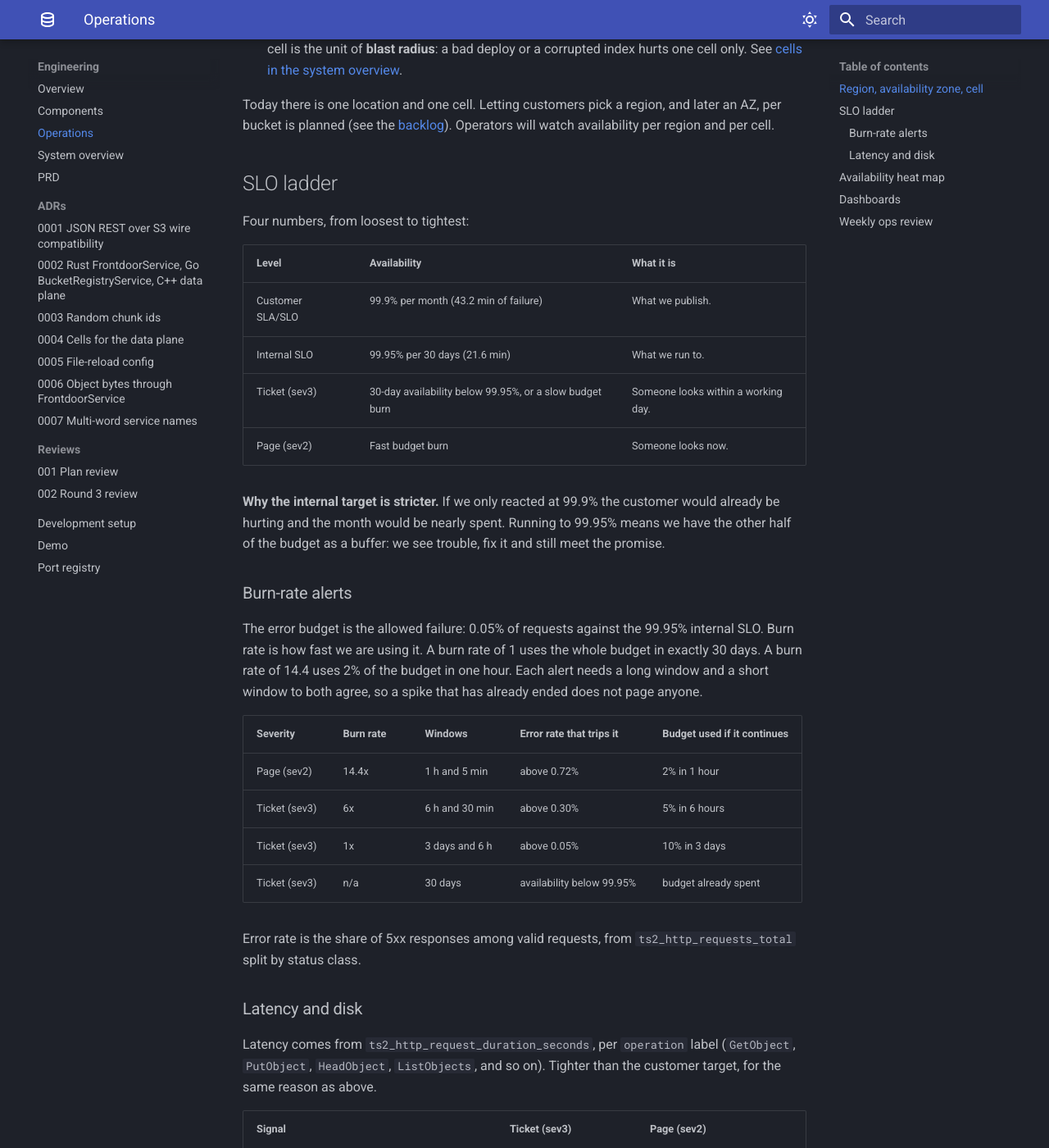
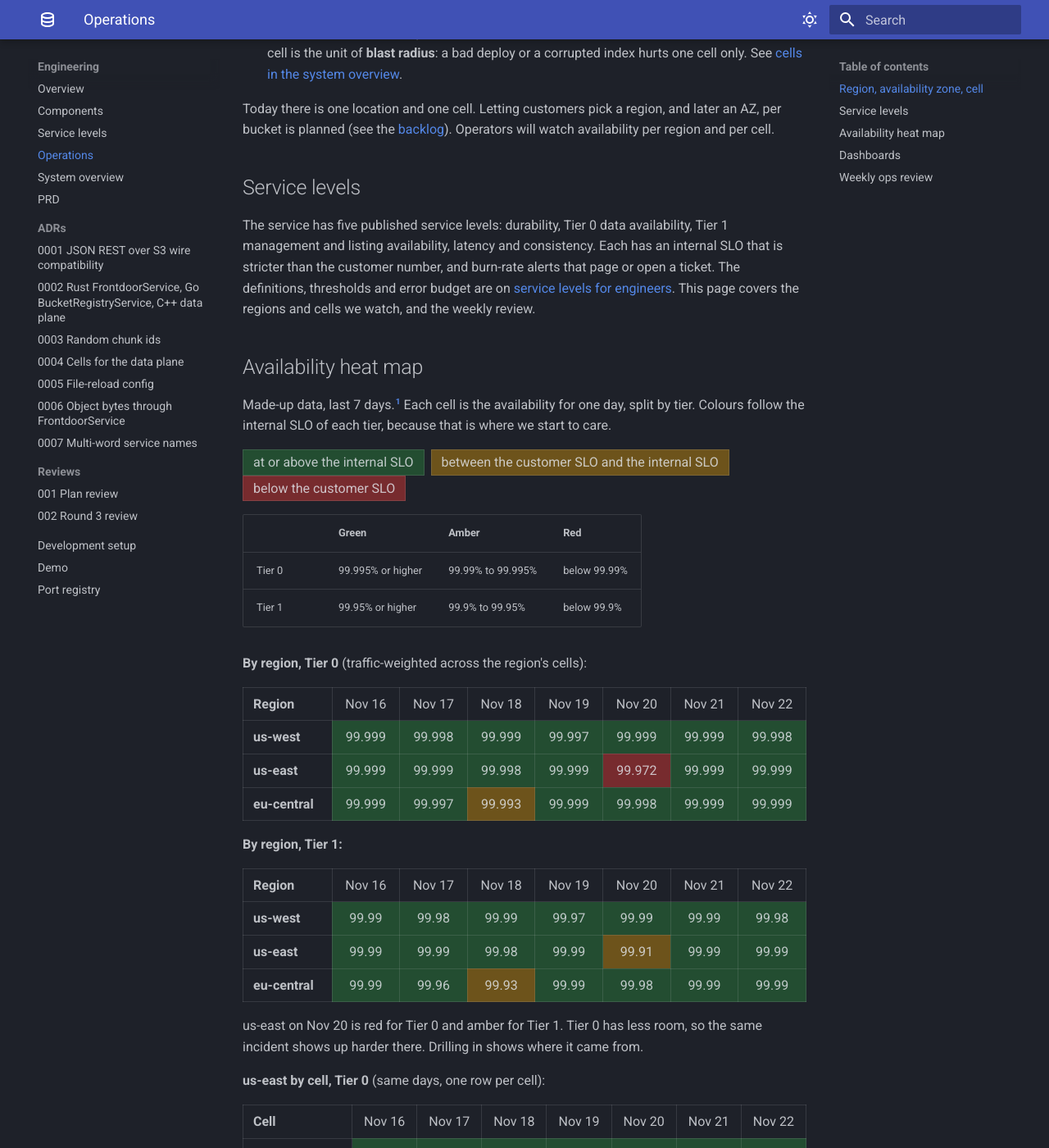
Before and after one commit to pratikSethi/toy-storage-service, an MkDocs documentation site: the page built from docs/engineering/operations.md, in a window 1280 px wide and 1400 px high, scrolled down 565 px. Shown: the whole window at 82% size. Built offline with MkDocs 1.6.1 and Material for MkDocs 9.7.7, drawn with Linux system fonts in a browser that asks for light colours; some of the changed text lies outside the part shown.

Commit message:
docs: tiered service levels, durability, service-wide vs component review

```diff
--- a/docs/engineering/operations.md
+++ b/docs/engineering/operations.md
@@ -1,9 +1,9 @@
 # Operations
 
-The view from the people who run TS2. The customer promise is on the [service levels](../guide/service-levels.md) page. This page covers how we stay ahead of it.
+The view from the people who run TS2. The customer promise is on the [service levels](../guide/service-levels.md) page, and the internal definitions are in [service levels for engineers](service-levels.md). This page covers how we stay ahead of it.
 
 !!! warning "Illustrative"
-    The thresholds are the standard ones from the Google SRE workbook, applied to a made-up service. The heat map data is invented. No real traffic produced it.
+    The heat map data is invented. No real traffic produced it.
 
 ## Region, availability zone, cell
 
@@ -13,52 +13,33 @@ The view from the people who run TS2. The customer promise is on the [service le
 
 Today there is one location and one cell. Letting customers pick a region, and later an AZ, per bucket is planned (see the [backlog](../backlog.md)). Operators will watch availability per region and per cell.
 
-## SLO ladder
+## Service levels
 
-Four numbers, from loosest to tightest:
-
-| Level | Availability | What it is |
-|---|---|---|
-| Customer SLA/SLO | 99.9% per month (43.2 min of failure) | What we publish. |
-| Internal SLO | 99.95% per 30 days (21.6 min) | What we run to. |
-| Ticket (sev3) | 30-day availability below 99.95%, or a slow budget burn | Someone looks within a working day. |
-| Page (sev2) | Fast budget burn | Someone looks now. |
-
-**Why the internal target is stricter.** If we only reacted at 99.9% the customer would already be hurting and the month would be nearly spent. Running to 99.95% means we have the other half of the budget as a buffer: we see trouble, fix it and still meet the promise.
-
-### Burn-rate alerts
-
-The error budget is the allowed failure: 0.05% of requests against the 99.95% internal SLO. Burn rate is how fast we are using it. A burn rate of 1 uses the whole budget in exactly 30 days. A burn rate of 14.4 uses 2% of the budget in one hour. Each alert needs a long window and a short window to both agree, so a spike that has already ended does not page anyone.
-
-| Severity | Burn rate | Windows | Error rate that trips it | Budget used if it continues |
-|---|---|---|---|---|
-| Page (sev2) | 14.4x | 1 h and 5 min | above 0.72% | 2% in 1 hour |
-| Ticket (sev3) | 6x | 6 h and 30 min | above 0.30% | 5% in 6 hours |
-| Ticket (sev3) | 1x | 3 days and 6 h | above 0.05% | 10% in 3 days |
-| Ticket (sev3) | n/a | 30 days | availability below 99.95% | budget already spent |
-
-Error rate is the share of 5xx responses among valid requests, from `ts2_http_requests_total` split by status class.
-
-### Latency and disk
-
-Latency comes from `ts2_http_request_duration_seconds`, per `operation` label (`GetObject`, `PutObject`, `HeadObject`, `ListObjects`, and so on). Tighter than the customer target, for the same reason as above.
-
-| Signal | Ticket (sev3) | Page (sev2) |
-|---|---|---|
-| p99 `GetObject`, `HeadObject` for 1 MiB or smaller | above 80 ms for 30 min | above 100 ms for 10 min |
-| p99 `PutObject` for 1 MiB or smaller | above 200 ms for 30 min | above 250 ms for 10 min |
-| Disk usage on a ChunkStoreService node | above 80% | above 90% (writes stop at 95%) |
-| Disk write latency (fsync p99) on a node | above 50 ms for 30 min | above 200 ms for 10 min |
-
-Disk and fsync metrics do not exist yet. They arrive with the data-plane dashboards in v0.2, so those two rows are the intended thresholds, not live alerts. The request metrics above are live today.
+The service has five published service levels: durability, Tier 0 data availability, Tier 1 management and listing availability, latency and consistency. Each has an internal SLO that is stricter than the customer number, and burn-rate alerts that page or open a ticket. The definitions, thresholds and error budget are on [service levels for engineers](service-levels.md). This page covers the regions and cells we watch, and the weekly review.
 
 ## Availability heat map
 
-Made-up data, last 7 days. Each cell is the availability for one day. Colours follow the thresholds above.
+Made-up data, last 7 days.[^ill] Each cell is the availability for one day, split by tier. Colours follow the internal SLO of each tier, because that is where we start to care.
 
-<p class="heatmap-legend"><span class="g">99.95% or higher</span><span class="a">99.9% to 99.95%</span><span class="r">below 99.9%</span></p>
+<p class="heatmap-legend"><span class="g">at or above the internal SLO</span><span class="a">between the customer SLO and the internal SLO</span><span class="r">below the customer SLO</span></p>
 
-**By region** (traffic-weighted across the region's cells):
+| | Green | Amber | Red |
+|---|---|---|---|
+| Tier 0 | 99.995% or higher | 99.99% to 99.995% | below 99.99% |
+| Tier 1 | 99.95% or higher | 99.9% to 99.95% | below 99.9% |
+
+**By region, Tier 0** (traffic-weighted across the region's cells):
+
+<table class="heatmap">
+<thead><tr><th>Region</th><th>Nov 16</th><th>Nov 17</th><th>Nov 18</th><th>Nov 19</th><th>Nov 20</th><th>Nov 21</th><th>Nov 22</th></tr></thead>
+<tbody>
+<tr><td>us-west</td><td class="g">99.999</td><td class="g">99.998</td><td class="g">99.999</td><td class="g">99.997</td><td class="g">99.999</td><td class="g">99.999</td><td class="g">99.998</td></tr>
+<tr><td>us-east</td><td class="g">99.999</td><td class="g">99.999</td><td class="g">99.998</td><td class="g">99.999</td><td class="r">99.972</td><td class="g">99.999</td><td class="g">99.999</td></tr>
+<tr><td>eu-central</td><td class="g">99.999</td><td class="g">99.997</td><td class="a">99.993</td><td class="g">99.999</td><td class="g">99.998</td><td class="g">99.999</td><td class="g">99.999</td></tr>
+</tbody>
+</table>
+
+**By region, Tier 1:**
 
 <table class="heatmap">
 <thead><tr><th>Region</th><th>Nov 16</th><th>Nov 17</th><th>Nov 18</th><th>Nov 19</th><th>Nov 20</th><th>Nov 21</th><th>Nov 22</th></tr></thead>
@@ -69,21 +50,23 @@ Made-up data, last 7 days. Each cell is the availability for one day. Colours fo
 </tbody>
 </table>
 
-us-east on Nov 20 is amber, which is a region-level blip. Drilling in shows where it came from.
+us-east on Nov 20 is red for Tier 0 and amber for Tier 1. Tier 0 has less room, so the same incident shows up harder there. Drilling in shows where it came from.
 
-**us-east by cell** (same days, one row per cell):
+**us-east by cell, Tier 0** (same days, one row per cell):
 
 <table class="heatmap">
 <thead><tr><th>Cell</th><th>Nov 16</th><th>Nov 17</th><th>Nov 18</th><th>Nov 19</th><th>Nov 20</th><th>Nov 21</th><th>Nov 22</th></tr></thead>
 <tbody>
-<tr><td>us-east-cell-a</td><td class="g">99.99</td><td class="g">99.99</td><td class="g">99.99</td><td class="g">99.99</td><td class="g">99.99</td><td class="g">99.99</td><td class="g">99.99</td></tr>
-<tr><td>us-east-cell-b</td><td class="g">99.99</td><td class="g">99.99</td><td class="a">99.93</td><td class="g">99.99</td><td class="g">99.99</td><td class="g">99.99</td><td class="g">99.99</td></tr>
-<tr><td>us-east-cell-c</td><td class="g">99.99</td><td class="g">99.99</td><td class="g">99.99</td><td class="g">99.99</td><td class="r">99.67</td><td class="g">99.99</td><td class="g">99.99</td></tr>
-<tr><td>us-east-cell-d</td><td class="g">99.99</td><td class="g">99.99</td><td class="g">99.99</td><td class="g">99.99</td><td class="g">99.99</td><td class="g">99.99</td><td class="g">99.99</td></tr>
+<tr><td>us-east-cell-a</td><td class="g">99.999</td><td class="g">99.999</td><td class="g">99.999</td><td class="g">99.999</td><td class="g">99.999</td><td class="g">99.999</td><td class="g">99.999</td></tr>
+<tr><td>us-east-cell-b</td><td class="g">99.999</td><td class="g">99.999</td><td class="a">99.993</td><td class="g">99.999</td><td class="g">99.999</td><td class="g">99.999</td><td class="g">99.999</td></tr>
+<tr><td>us-east-cell-c</td><td class="g">99.999</td><td class="g">99.999</td><td class="g">99.999</td><td class="g">99.999</td><td class="r">99.890</td><td class="g">99.999</td><td class="g">99.999</td></tr>
+<tr><td>us-east-cell-d</td><td class="g">99.999</td><td class="g">99.999</td><td class="g">99.999</td><td class="g">99.999</td><td class="g">99.999</td><td class="g">99.999</td><td class="g">99.999</td></tr>
 </tbody>
 </table>
 
-One cell, `us-east-cell-c`, had a bad day on Nov 20. Because cells are separate, the other three were fine, and the region number only dipped to amber. That is the point of cells: the blast radius of that day was one quarter of the region's buckets.
+One cell, `us-east-cell-c`, had a bad day on Nov 20. Because cells are separate, the other three were fine, and the region number dipped less than the cell's. That is the point of cells: the blast radius of that day was one quarter of the region's buckets.
+
+[^ill]: Illustrative, made up for the demo. No real traffic produced these numbers.
 
 ## Dashboards
 
@@ -92,9 +75,9 @@ One cell, `us-east-cell-c`, had a bad day on Nov 20. Because cells are separate,
 
 ## Weekly ops review
 
-1. Open the heat map. Anything amber or red in the last 7 days gets a line in the notes.
+1. Open the heat map, Tier 0 first. Anything amber or red in the last 7 days gets a line in the notes.
 2. Drill from region to cell. Find the cell and the day, then open the frontdoor dashboard for that window and look at the `operation` with the errors.
-3. Check the 30-day availability and how much error budget is left. If less than half is left, the next week favours reliability work over features.
+3. Check the 30-day availability of each tier and how much error budget is left. If less than half is left, the next week favours reliability work over features.
 4. Review every page and ticket from the week: was the threshold right, did we act before customers noticed?
 5. Write follow-ups into the backlog, with an owner.
 
--- a/docs/guide/service-levels.md
+++ b/docs/guide/service-levels.md
@@ -1,21 +1,31 @@
 # Service levels
 
 !!! warning "Illustrative numbers"
-    TS2 is a learning project. The numbers on this page show what a real service level page contains. Nobody is paged at 3am for TS2, and nothing here is a commitment you can build a business on.
+    TS2 is a learning project. Every number marked with a superscript footnote on this page is made up for the demo. They show what a real service level page contains. Nobody is paged at 3am for TS2, and nothing here is a commitment you can build a business on.
 
 ## Three terms
 
-- **SLI** (service level indicator): a measurement, such as the share of requests that succeed.
-- **SLO** (service level objective): the target we set for an SLI, such as 99.9% over a month.
-- **SLA** (service level agreement): an SLO with consequences if we miss it. Public clouds pay credits. Internally it is usually a review.
+- **SLI** (service level indicator): a measurement. Example: good PutObject requests divided by valid PutObject requests, in each 5-minute window.
+- **SLO** (service level objective): the target for that SLI over a period. Example: 99.99% over 30 days.
+- **SLA** (service level agreement): the promise to you, with consequences if we miss it. It is set looser than the SLO, so we have room to react before we break the promise.
 
 ## What we publish
 
-| | Target |
-|---|---|
-| **Availability** | 99.9% of valid requests succeed, per calendar month |
-| **Latency** | p99 under 100 ms for GET and HEAD, and under 250 ms for PUT, on objects up to 1 MiB, measured at the endpoint |
-| **Durability** | Design goal only, see below |
+Five service levels cover the whole service. Operations differ in how much they matter, so availability comes in two tiers.
+
+| Service level | Covers | Target |
+|---|---|---|
+| **Durability** | Every stored object | 99.999999999% (11 nines) per year[^dur] |
+| **Data availability, Tier 0** | PutObject, GetObject, HeadObject, DeleteObject | 99.99% per month[^t0] |
+| **Management and listing availability, Tier 1** | CreateBucket, DeleteBucket, GetBucket, ListBuckets, ListObjects | 99.9% per month[^t1] |
+| **Latency** | GetObject time to first byte, and PutObject, on objects up to 1 MiB | p99 under 100 ms for GetObject and under 250 ms for PutObject[^lat] |
+| **Consistency** | All operations | Strong read-after-write and list-after-write[^cons] |
+
+### Durability
+
+Durability is the chance an object you stored is still there, byte for byte, a year later. 11 nines means that if you store 10 million objects, you expect to lose one every 10,000 years. For an object store this is the most important number, because lost data cannot be given back with an apology or a credit.
+
+This is a design target, not something we can measure directly. It is modelled from disk failure rates, how many copies exist and how fast we repair them.
 
 ### Availability
 
@@ -27,23 +37,27 @@ Availability is the share of valid requests we answer successfully. We count it
 - A **4xx** does not. A bad bucket name, a missing key or a 413 is the caller's request, handled correctly. Public cloud SLAs work the same way.
 - Requests that are not valid (malformed, or unauthenticated once API keys exist) are not in the denominator.
 
-What 99.9% allows:
+**Tier 0 is the data path.** Putting, getting, checking and deleting objects is what the service is for, so it gets the highest bar.
 
-| Period | Allowed downtime at 99.9% |
-|---|---|
-| Per month (30 days) | 43.2 minutes |
-| Per week | 10.1 minutes |
-| Per day | 1.4 minutes |
+**Tier 1 is lower on purpose.** These calls are rarer than reads and writes, and clients can retry them safely. They are also not on the data path: if listing is down, your applications can still read and write objects they already know by key.
 
-We aim higher internally so we can react before you notice, see [operations](../engineering/operations.md).
+What each tier allows:
+
+| Period | Tier 0 (99.99%) | Tier 1 (99.9%) |
+|---|---|---|
+| Per month (30 days) | 4.3 minutes | 43.2 minutes |
+| Per week | 1.0 minute | 10.1 minutes |
+| Per day | 8.6 seconds | 1.4 minutes |
+
+We aim higher internally so we can react before you notice, see [service levels for engineers](../engineering/service-levels.md).
 
 ### Latency
 
-Targets are for small objects, because large uploads depend on your network. Time is measured from when the endpoint receives the request to when it sends the response headers.
+Targets are for objects up to 1 MiB, because large transfers depend on your network. For GetObject we measure the time to first byte: from when the endpoint receives the request to when it sends the first byte of the body. For PutObject we measure the time until the response is sent. Both are p99, meaning 99 requests in 100 are at least this fast.
 
-### Durability
+### Consistency
 
-Today every object is stored once. If the disk holding it fails, the object is lost. Replication across machines is planned, and the design goal is that an object, once acknowledged, is not lost to a single machine failure. This is a goal, not a measured promise. Keep the original if you cannot afford to lose it.
+Once a write succeeds, every later read sees it. Once a PutObject or DeleteObject succeeds, the next ListObjects shows the change. This is a property we test continuously with probe requests, not a percentage with a budget. A single stale read is a bug.
 
 ## If we miss it
 
@@ -51,4 +65,10 @@ No credits. If a month falls below target we run an incident review, send our cu
 
 ## How companies publish this
 
-Public clouds publish an SLA page with a formula and service credits, for example the [Amazon S3 SLA](https://aws.amazon.com/s3/sla/). They also run status and health dashboards for live state. Internal teams usually put the SLO on a service catalog page like this one and keep the dashboards for engineers. The [SLO chapter of the Google SRE book](https://sre.google/sre-book/service-level-objectives/) explains how to pick SLIs and targets.
+Public clouds publish an SLA page with a formula and service credits, for example the [Amazon S3 SLA](https://aws.amazon.com/s3/sla/). They also run status and health dashboards for live state. Internal teams usually put the SLOs on a service catalog page like this one and keep the dashboards for engineers. The [SLO chapter of the Google SRE book](https://sre.google/sre-book/service-level-objectives/) explains how to pick SLIs and targets.
+
+[^dur]: Illustrative, made up for the demo. Today TS2 keeps one copy of each object, so real durability is that of one disk. Replication and erasure coding are planned.
+[^t0]: Illustrative, made up for the demo.
+[^t1]: Illustrative, made up for the demo.
+[^lat]: Illustrative, made up for the demo. The 100 ms and 250 ms figures are not measured on real traffic.
+[^cons]: The property is real for the single-node design today, but the continuous probe that tests it is planned, so the claim is illustrative for now.
--- a/mkdocs.yml
+++ b/mkdocs.yml
@@ -31,6 +31,7 @@ markdown_extensions:
   - md_in_html
   - admonition
   - tables
+  - footnotes
   - toc:
       permalink: true
   - pymdownx.details
@@ -65,6 +66,7 @@ nav:
   - Engineering:
       - Overview: engineering/index.md
       - Components: engineering/components.md
+      - Service levels: engineering/service-levels.md
       - Operations: engineering/operations.md
       - System overview: design/000-system-overview.md
       - PRD: prd.md
```
Also changed, not shown: docs/engineering/service-levels.md (added, +118 -0 lines).
